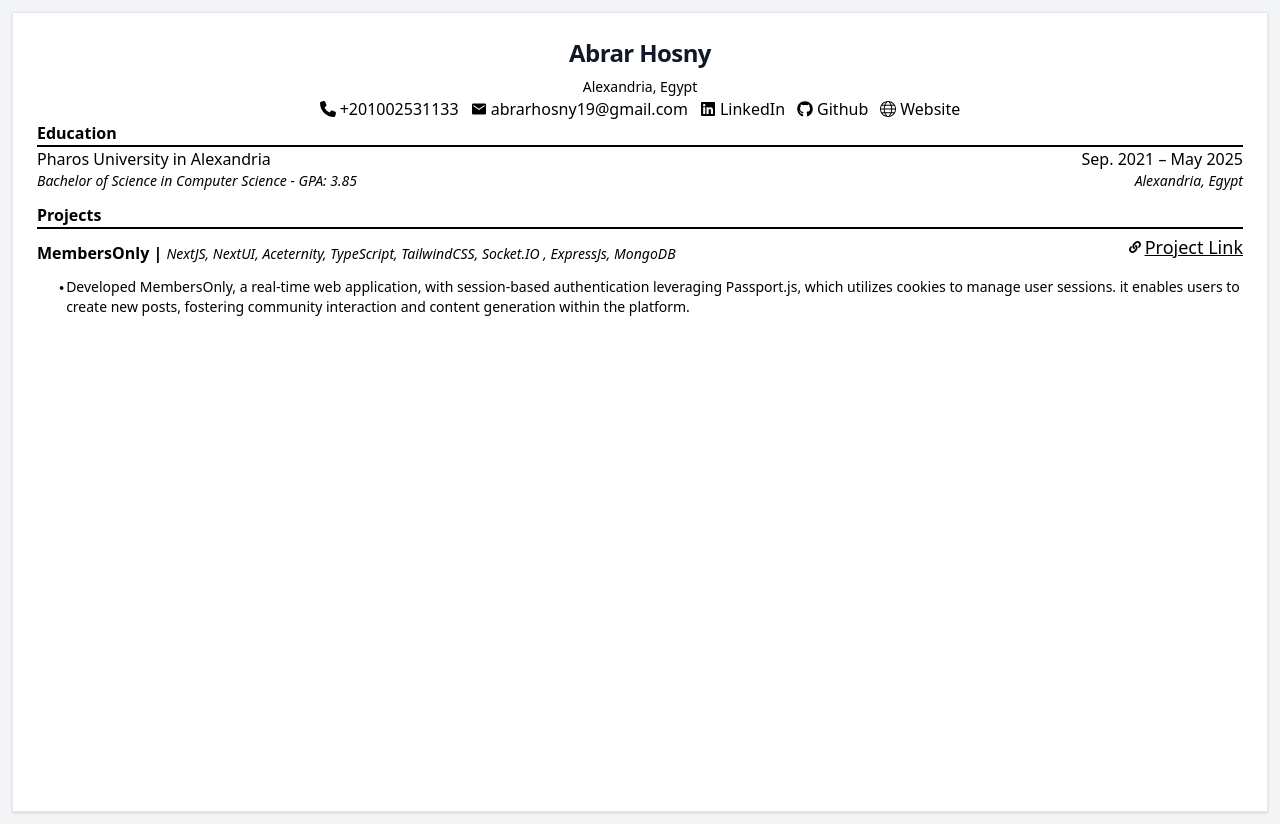
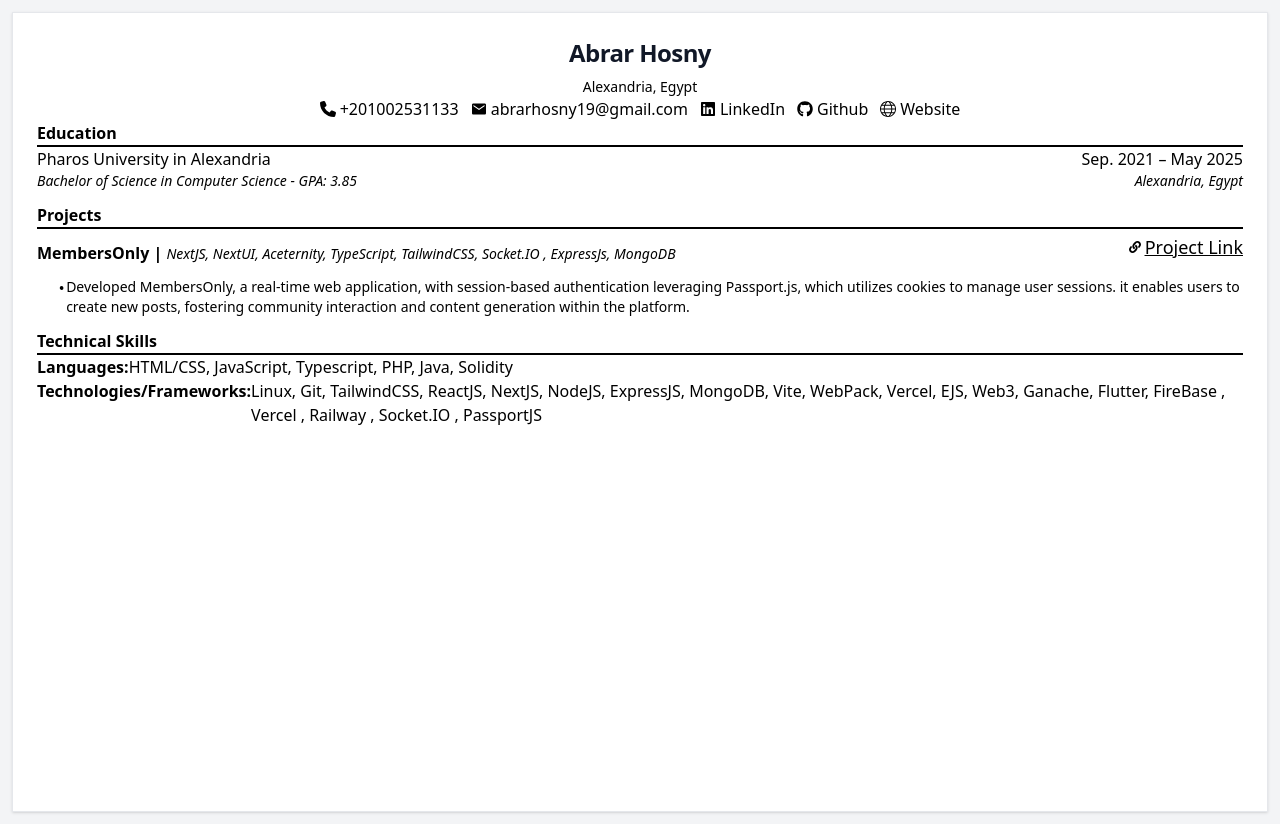
Before and after one commit to Abrar-Hosny/CV-Builder, a React (Vite) app: page / in a window 1280 px wide. Built offline with nearby package versions, Linux system fonts and the light colour scheme.

Commit message:
add TechnicalSkills component to Paper and enhance its layout with skills details

```diff
--- a/src/components/Paper.jsx
+++ b/src/components/Paper.jsx
@@ -7,6 +7,7 @@ import { FaGithub } from "react-icons/fa";
 import { TfiWorld } from "react-icons/tfi";
 import PersonalInfo from "./PersonalInfo";
 import ProjectSection from "./ProjectSection";
+import TechnicalSkills from "./TechnicalSkills";
 
 
 export default function Paper() {
@@ -45,6 +46,7 @@ export default function Paper() {
           </div>
           <PersonalInfo />
 <ProjectSection/>
+<TechnicalSkills/>
 
         </a>
 
--- a/src/components/TechnicalSkills.jsx
+++ b/src/components/TechnicalSkills.jsx
@@ -1,7 +1,24 @@
-import React from 'react'
+import React from "react";
 
 export default function TechnicalSkills() {
   return (
-    <div>TechnicalSkills</div>
-  )
+    <div className="mt-3">
+      <h2 className="font-bold">Technical Skills</h2>
+      <hr className="border border-black" />
+      <div>
+        <div className="flex">
+          <p className="font-bold">Languages: </p>{" "}
+          <span> HTML/CSS, JavaScript, Typescript, PHP, Java, Solidity</span>
+        </div>
+        <div className="flex">
+          <p className="font-bold">Technologies/Frameworks:</p>{" "}
+          <span>
+            Linux, Git, TailwindCSS, ReactJS, NextJS, NodeJS, ExpressJS,
+            MongoDB, Vite, WebPack, Vercel, EJS, Web3, Ganache, Flutter,
+            FireBase , Vercel , Railway , Socket.IO , PassportJS
+          </span>
+        </div>
+      </div>
+    </div>
+  );
 }
```
